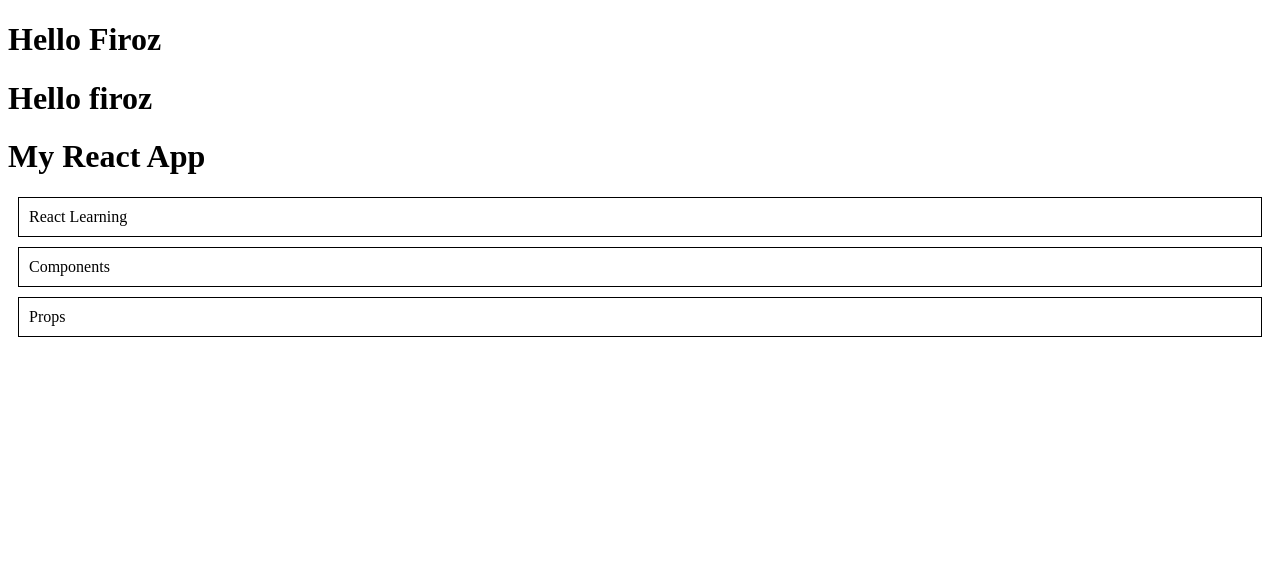
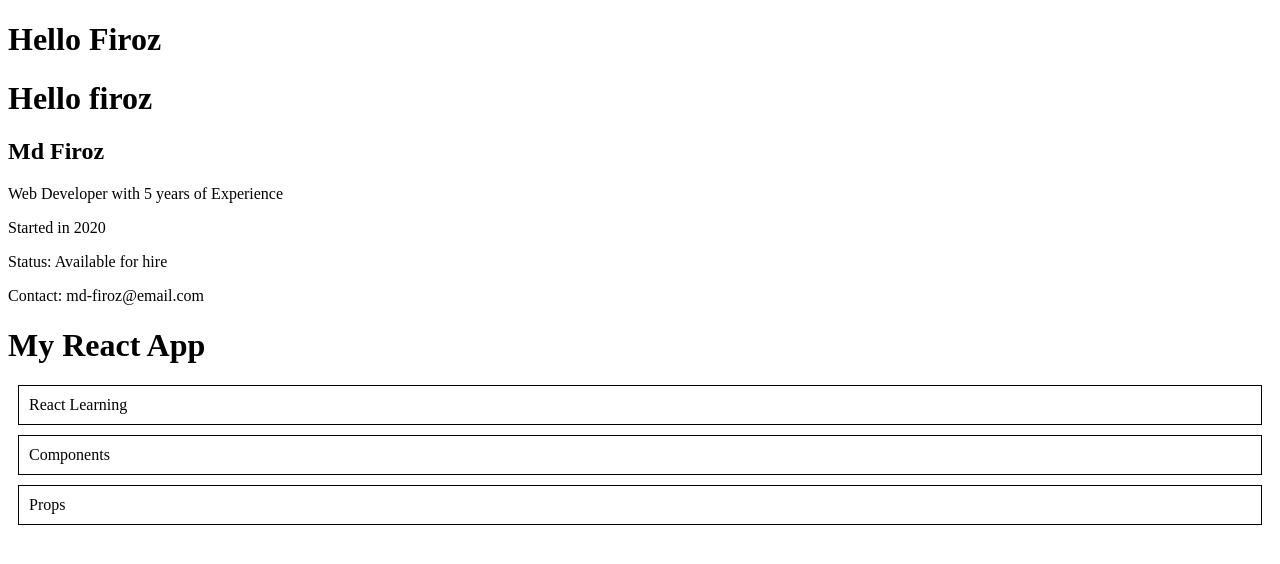
Before and after one commit to MdFirozAlam-maker/react-learning, a React (Vite) app in the folder Day02/: page / in a window 1280 px wide. Shown: the top 564 px of the page. Built offline with nearby package versions, Linux system fonts and the light colour scheme.

Commit message:
Applied JSX rules including expressions, conditional rendering, and dynamic data handling in CandidateProfile component

```diff
--- a/Day02/src/App.jsx
+++ b/Day02/src/App.jsx
@@ -2,6 +2,7 @@ import React from 'react'
 import Header from './components/Header'
 import Card from './components/Card'
 import { Hello , HelloWithoutJSX} from './Hello'
+import { Candidateprofile } from './Candidateprofile'
 
 
 
@@ -12,6 +13,7 @@ const App = () => {
     <div>
       <Hello />
       <HelloWithoutJSX />
+      <Candidateprofile />
       <Header />
       <Card title="React Learning" />
       <Card title="Components" />
--- /dev/null
+++ b/Day02/src/Candidateprofile.jsx
@@ -0,0 +1,49 @@
+export const Candidateprofile = () => {
+
+  // JSX Rule 1: You can use JavaScript expressions inside {}
+  const name = "Md Firoz";
+
+  // JSX Rule 2: Variables can be dynamically rendered in UI
+  const role = "Web Developer";
+
+  const yearsOfExperience = 5;
+
+  // JSX Rule 3: Conditional rendering using ternary operator
+  const isAvailable = true;
+
+  return (
+    <>
+      {/* JSX Rule 4: Must return a single parent element (Fragment used here) */}
+
+      <h2>{name}</h2>
+
+      {/* Expression inside JSX */}
+      <p>{role} with {yearsOfExperience} years of Experience</p>
+
+      {/* JavaScript calculation inside JSX */}
+      <p>Started in {2025 - yearsOfExperience}</p>
+
+      {/* Conditional rendering */}
+      <p>
+        Status: {isAvailable ? "Available for hire" : "Not Available"}
+      </p>
+
+      {/* JavaScript methods inside JSX */}
+      <p>
+        Contact: {name.toLowerCase().replace(" ", "-")}@email.com
+      </p>
+    </>
+  );
+}
+
+// # JSX Rules
+
+// 1. Must return a single parent element
+// 2. JavaScript expressions can be used inside {}
+// 3. Use className instead of class
+// 4. Conditional rendering using JS logic (ternary)
+
+// ## Example
+// - Dynamic rendering
+// - String manipulation
+// - Conditional UI
```
Also changed, not shown: Day02/src/Hello.jsx (line endings or trailing spaces).
